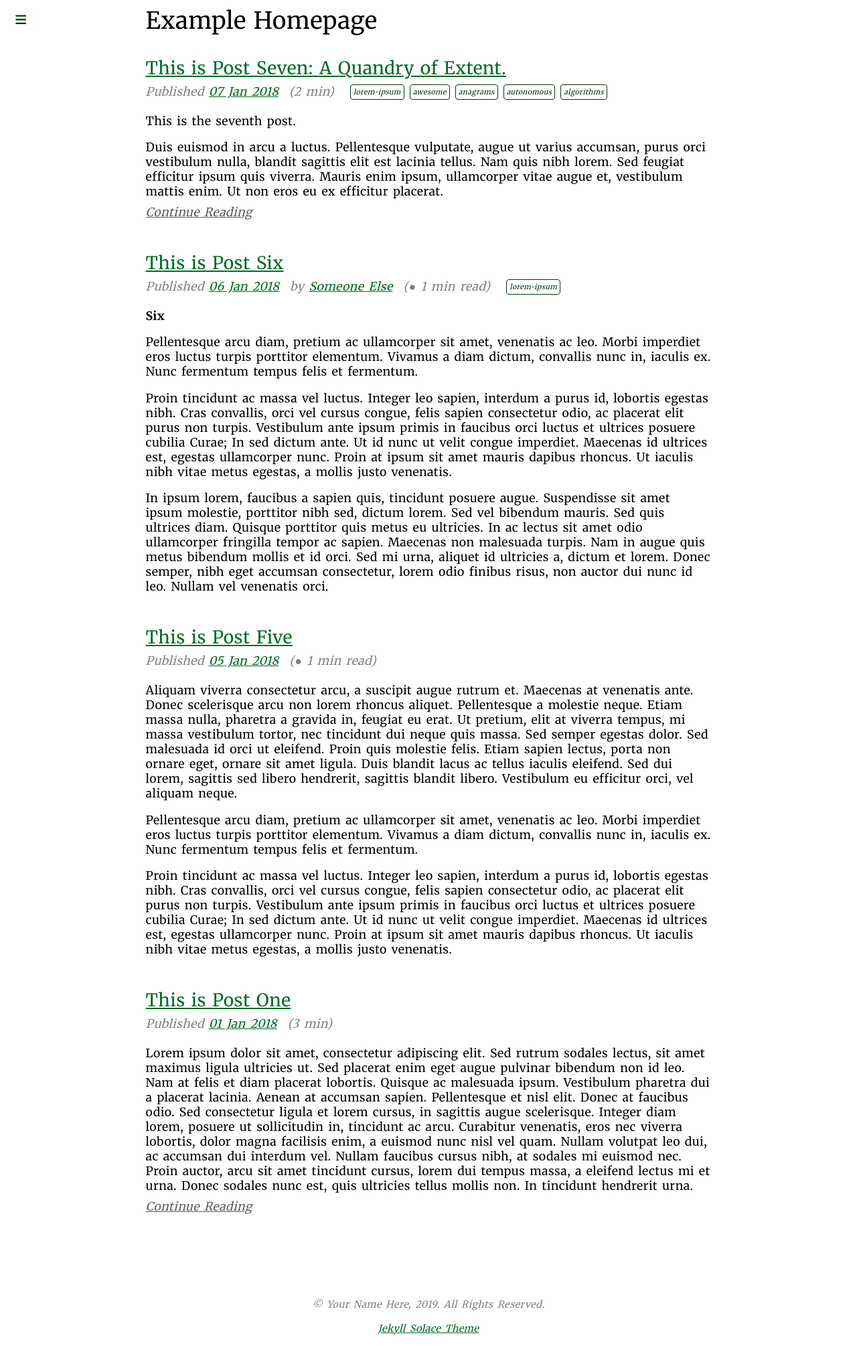
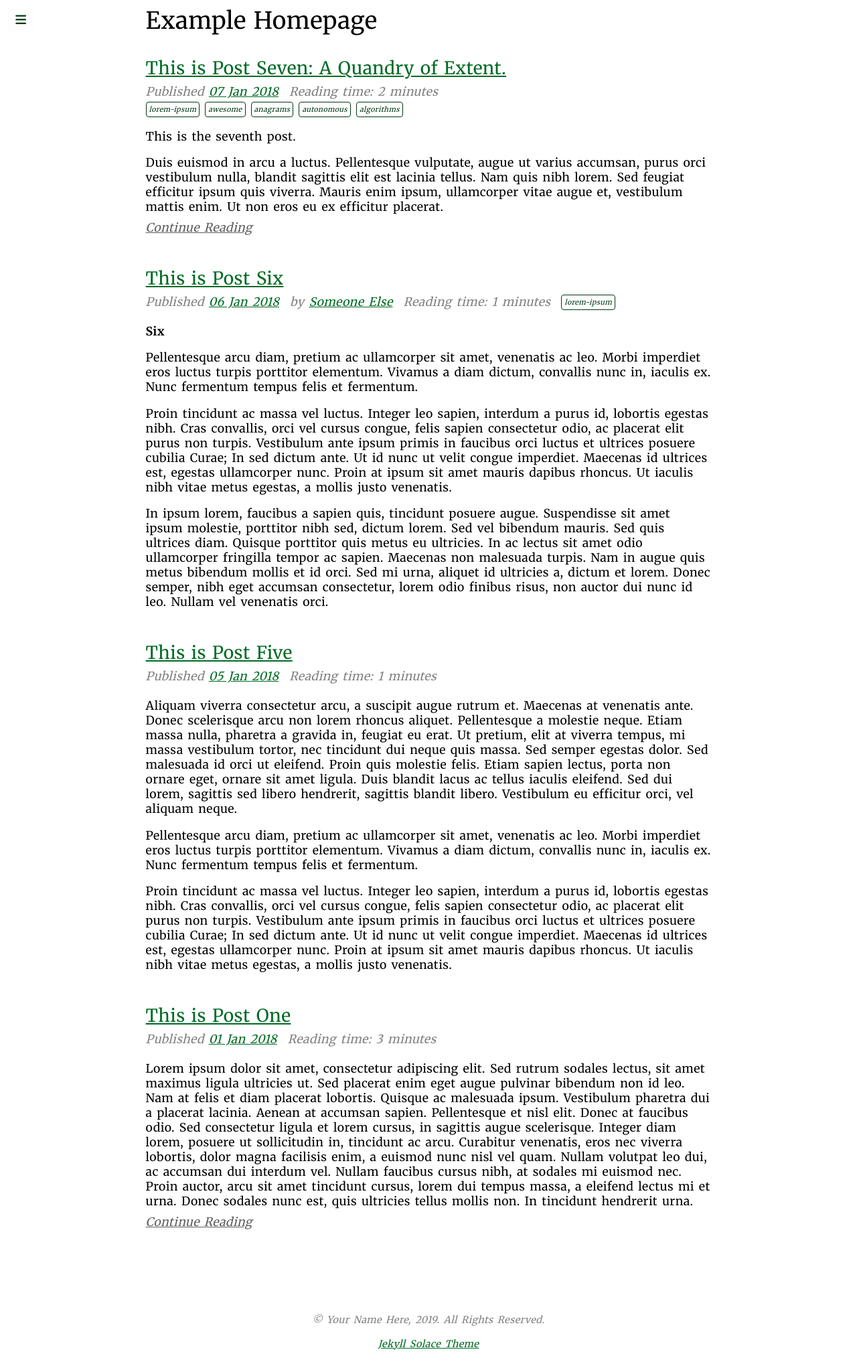
Before and after one commit to samba/jekyll-solace-theme, a Jekyll site: the page built from home.html, in a window 1280 px wide. Shown: the whole page at 67% size. Built offline with Jekyll 4.4.1, drawn with Linux system fonts in a browser that asks for light colours; nearby versions of some CDN libraries; a style sheet for code colours, icons or effects is not loaded; before the commit the page ends 2017 px from its top, so only the background shows below that.

Commit message:
Clarity reading-time metadata
- Expands reading time to full phrase, "Reading time"
- Splits reading time header into separate include file
- Adjusts behavior of post tags to fit

```diff
--- a/_includes/post-excerpt.html
+++ b/_includes/post-excerpt.html
@@ -18,22 +18,20 @@
 
     {% unless include.show_meta == false %}
     <aside  class="publication-data">
-        <span class="avoidwrap">
+        <span class="avoidwrap padded">
             Published
         <time class='post timestamp' datetime='{{ post.date | default: site.time | date: "%F %T %Z" }}'>
                 <a href="{{ post.url | prepend: site.baseurl }}">{{ post.date | default: site.time | date_to_string }}</a>
         </time>
         </span>
         {% unless author == site.author %}
-        <span class="author {{ authslug }} avoidwrap">
+        <span class="author {{ authslug }} avoidwrap padded">
             by <a href="{{ author.web | default: author.url | default: authorurl }}" class="author">{{ author.name }}</a>
         </span>
         {% endunless %}
+
         {% unless include.show_reading_time == false %}
-        <span class="readingtime avoidwrap">
-            <span class="print-only">Reading time:</span>
-            ({{ reading_time_min }} min)
-        </span>
+        {% include reading-time.html reading_time_minutes=reading_time_min %}
         {% endunless %}
 
         {% unless include.show_tags == false %}
--- a/_includes/post-main.html
+++ b/_includes/post-main.html
@@ -20,7 +20,7 @@
 
     {% unless include.show_meta == false %}
     <aside  class="publication-data">
-        <span class="avoidwrap">
+        <span class="avoidwrap padded">
             Published
             <time class='post timestamp published' datetime='{{ post.date | default: site.time | date: "%F %T %Z" }}'>
                     <a href="{{ post.url | prepend: site.baseurl }}">{{ post.date | default: site.time | date_to_string }}</a>
@@ -28,7 +28,7 @@
 
         </span>
         {% if post.date_updated %}
-        <span class="avoidwrap">
+        <span class="avoidwrap padded">
             Updated
             <time class='post timestamp updated' datetime='{{ post.date_updated | default: site.time | date: "%F %T %Z" }}'>
                     {{ post.date_updated | default: site.time | date_to_string }}
@@ -38,27 +38,25 @@
 
 
         {% unless author == site.author %}
-        <span class="author {{ authslug }} avoidwrap">
+        <span class="author {{ authslug }} avoidwrap padded">
             by <a href="{{ author.web | default: author.url | default: authorurl }}" class="author">{{ author.name }}</a>
         </span>
         {% endunless %}
 
         {% unless include.show_reading_time == false %}
-        <span class="readingtime avoidwrap">
-            (<span class="no-print">&#x25CF;</span> {{ reading_time_min }} min read)
-        </span>
+        {% include reading-time.html reading_time_minutes=reading_time_min %}
         {% endunless %}
+
 
         {% if count_tags > 0 %}
         <ul class="tags">
             {% for tag in post.tags %}
             {% assign tagslug = tag | slugify %}
             {% assign tagurl = "/blog/tag/#" | append: tagslug | prepend: site.baseurl %}
-            <li><a href="{{ tagurl }}" class="tag">{{ tag }}</a></li>
+            <li class=""><a href="{{ tagurl }}" class="tag">{{ tag }}</a></li>
             {% endfor %}
         </ul>
         {% endif %}
-
     </aside>
     {% endunless %}
 
--- /dev/null
+++ b/_includes/reading-time.html
@@ -0,0 +1,7 @@
+
+
+{% if include.reading_time_minutes %}
+<span class="readingtime avoidwrap no-print padded">
+    Reading time: {{ include.reading_time_minutes }} minutes
+</span>
+{% endif %}
--- a/_sass/blog.scss
+++ b/_sass/blog.scss
@@ -1,5 +1,5 @@
 /**
- Blog listing configurtion
+ Blog listing configuration
  */
 
 
@@ -22,12 +22,17 @@ body {
             position: relative;
             @extend %row;
 
+            .padded {
+                margin-right: 1rem;
+                margin-bottom: 0.25rem;
+                display: block;
+            }
+
+
+
             span.avoidwrap {
                 @extend %clearfix;
                 float: left;
-                margin-right: 1rem;
-                margin-bottom: 0.25rem;
-                display: block;
             }
 
 
@@ -36,17 +41,19 @@ body {
                 @extend %clearfix;
                 // margin: 0.25rem;
                 margin: 0;
+                margin-left: 0 !important;
 
                 @include large {
                     // position: absolute;
                     // top: -0.5rem;
                     // top: 0.25rem;
-                    min-width: 25%;
+                    // min-width: 25%;
                     max-width: 100%;
                 }
 
                 li {
-                    margin-left: 0.5rem;
+                    margin-left: 0;
+                    margin-right: 0.5rem;
                 }
 
                 @include medium-small {
```
